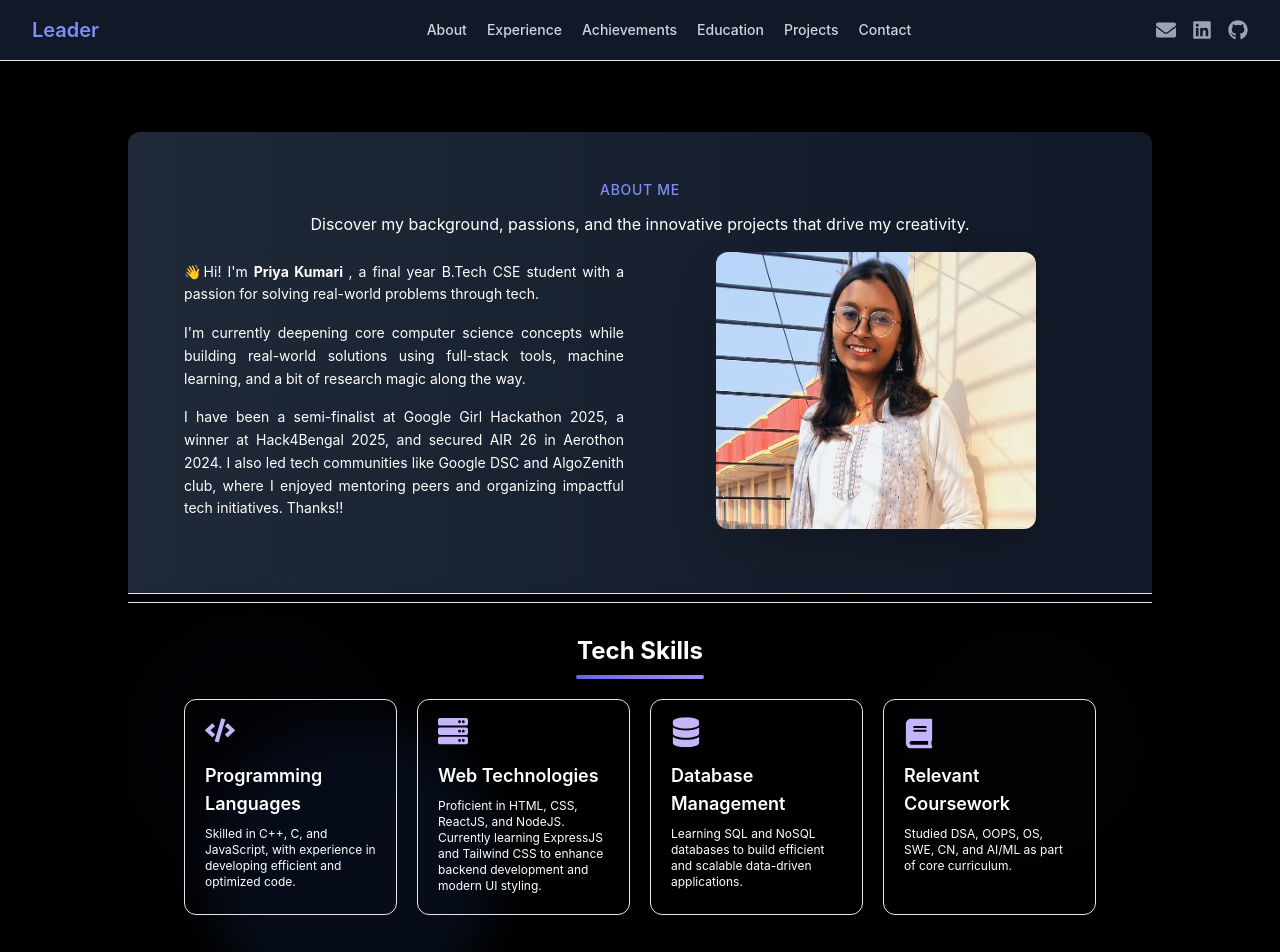
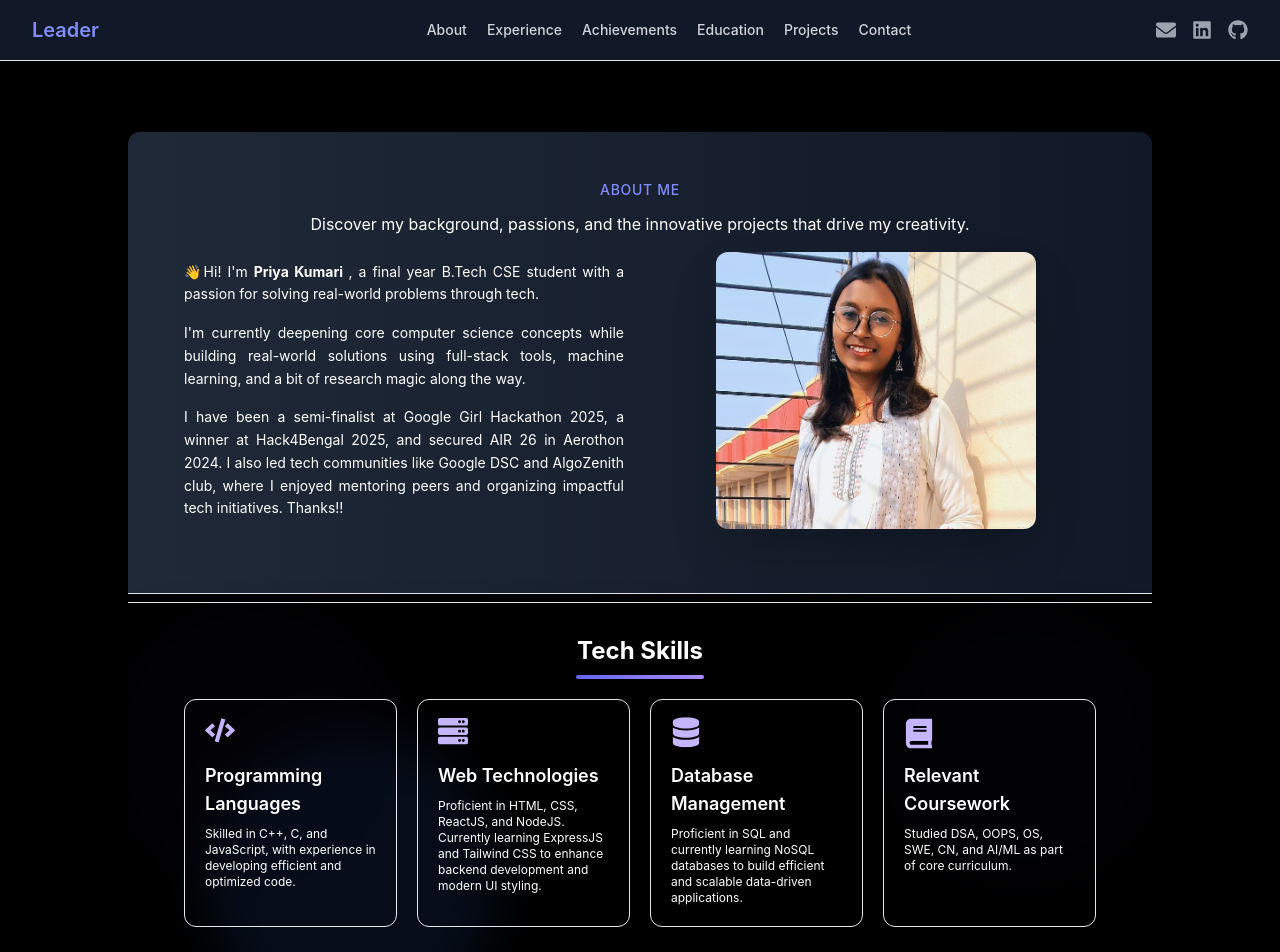
Before and after one commit to pri998/My-Portfolio, a React (Vite) app: page / in a window 1280 px wide. Shown: the top 952 px of the page. Built offline with nearby package versions, Linux system fonts and the light colour scheme.

Commit message:
update database learning

```diff
--- a/src/components/About.jsx
+++ b/src/components/About.jsx
@@ -17,7 +17,7 @@ export default function About() {
     {
       icon: <FaDatabase />,
       title: "Database Management",
-      description: "Learning SQL and NoSQL databases to build efficient and scalable data-driven applications."
+      description: "Proficient in SQL and currently learning NoSQL databases to build efficient and scalable data-driven applications."
     },
     {
       icon: <FaBook />,
```
